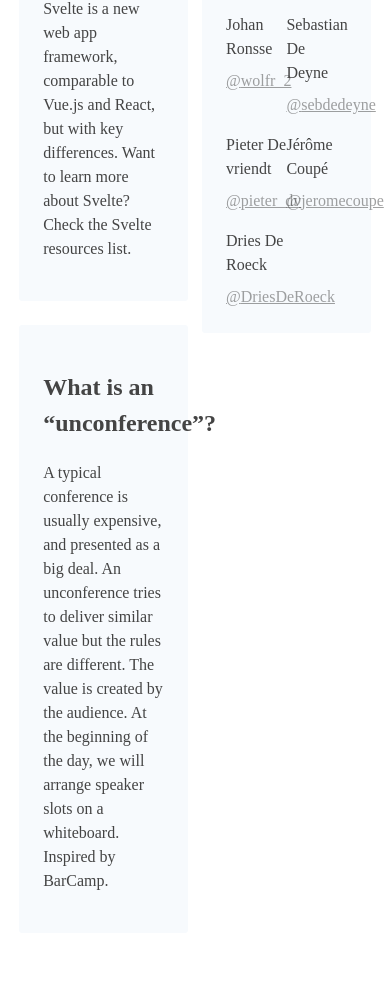
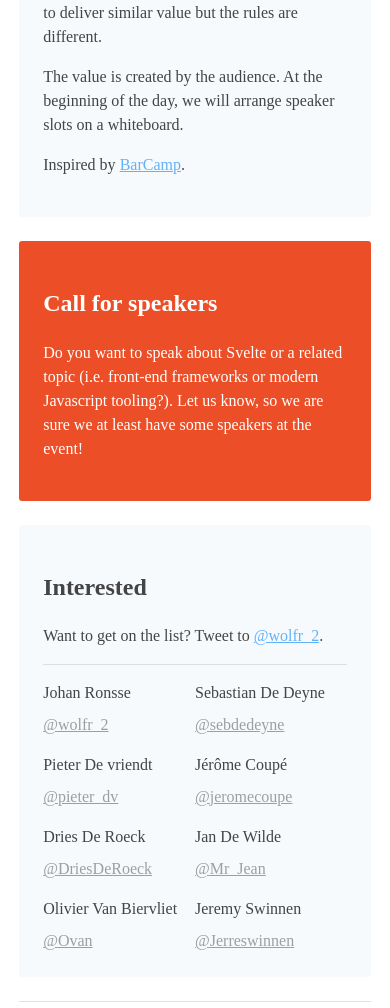
Before and after one commit to mono-company/sveltecamp, a Svelte app: page / in a window 390 px wide. Shown: the part 989-1997 px from the top of the page. Before the commit the page ends 1946 px from the top, so only its background shows below. Built offline with nearby package versions, Linux system fonts and the light colour scheme; a web font is replaced by a local one.

Commit message:
styling + responsiveness

```diff
--- a/src/App.svelte
+++ b/src/App.svelte
@@ -19,6 +19,18 @@
 		{
 			name: "Dries De Roeck",
 			twitter: "DriesDeRoeck"
+		},
+		{
+			name: "Jan De Wilde",
+			twitter: "Mr_Jean"
+		},
+		{
+			name: "Olivier Van Biervliet",
+			twitter: "Ovan"
+		},
+		{
+			name: "Jeremy Swinnen",
+			twitter: "Jerreswinnen"
 		}
 	]
 
@@ -63,18 +75,25 @@
 		margin: 56px 0 36px 0;
 	}
 
-	.header__divider {
+	.divider {
 		height: 1px;
 		background: #C4C4C4;
 		opacity: 0.5;
+	}
+
+	.footer__content {
+		display: flex;
+		justify-content: space-between;
+		margin: 24px 0;
+		color: #444444;
 	}
 	.column {
 		width: 48%;
 	}
 	.list {
+		padding: 0;
+		margin:0;
 		border-radius: 3px;
-		padding: 24px;
-		margin: -16px 0;
 		background: #F7FAFD;
 		list-style: none;
 		display: flex;
@@ -89,17 +108,45 @@
 		margin: 1rem 0 .5rem 0;
 	}
 
-	.list__item a {
+	.link {
+		text-decoration: underline;
+	}
+
+	.link--blue {
+		color: #63B1F9;
+	}
+
+	.link--grey {
 		color: #444444;
-		text-decoration: underline;
 		opacity: 0.5;
+	}
+
+	section {
+		margin-bottom: 24px;
+	}
+
+	@media only screen and (max-width: 960px) {
+		main {
+			flex-wrap: wrap;
+
+		}
+
+		.column {
+			width: 100% !important;
+		}
+	}
+
+	@media only screen and (max-width: 650px) {
+		.footer__content {
+			flex-direction: column;
+		}
 	}
 
 </style>
 
 <header class="header">
 	<img class="header__logo" src="./assets/images/logo.svg" alt="Svelte camp logo">
-	<div class="header__divider"></div>
+	<div class="divider"></div>
 </header>
 
 <main>
@@ -113,14 +160,14 @@
 
 		<Box variant="blue">
 			<h2>What is Svelte anyway?</h2>
-			<p>Svelte is a new web app framework, comparable to Vue.js and React, but with key differences. Want to learn more about Svelte? Check the Svelte resources list.</p>
+			<p>Svelte is a new web app framework, comparable to Vue.js and React, but with key differences. Want to learn more about Svelte? Check the <a class="link link--blue" href="#">Svelte resources list</a>.</p>
 		</Box>
 
 		<Box variant="blue">
 			<h2>What is an “unconference”?</h2>
-			<p>A typical conference is usually expensive, and presented as a big deal. An unconference tries to deliver similar value but the rules are different.
-				The value is created by the audience. At the beginning of the day, we will arrange speaker slots on a whiteboard.
-				Inspired by BarCamp.</p>
+			<p>A typical conference is usually expensive, and presented as a big deal. An unconference tries to deliver similar value but the rules are different.</p>
+			<p>The value is created by the audience. At the beginning of the day, we will arrange speaker slots on a whiteboard.</p>
+			<p>Inspired by <a class="link link--blue" href="http://barcamp.org/w/page/405173/TheRulesOfBarCamp">BarCamp</a>.</p>
 		</Box>
 
 	</div>
@@ -133,17 +180,28 @@
 
 		<Box variant="blue">
 			<h2>Interested</h2>
-			<p>Want to get on the list? Tweet to <a href="https://twitter.com/wolfr_2">@wolfr_2</a>.</p>
-		</Box>
+			<p>Want to get on the list? Tweet to <a class="link link--blue" href="https://twitter.com/wolfr_2">@wolfr_2</a>.</p>
 
-		<ul class="list">
+			<div class="divider"></div>
+
+			<ul class="list">
 			{#each interested as interestedPerson}
 				<li class="list__item">
 					<p>{interestedPerson.name}</p>
-					<a href="https://twitter.com/{interestedPerson.twitter}">@{interestedPerson.twitter}</a>
+					<a class="link link--grey" href="https://twitter.com/{interestedPerson.twitter}">@{interestedPerson.twitter}</a>
 				</li>
 			{/each}
-		</ul>
+			</ul>
+		</Box>
+
 	</div>
 
 </main>
+
+<footer>
+	<div class="divider"></div>
+	<div class="footer__content">
+		<p>A <a class="link link--grey" href="https://mono.company">Mono</a> initiative.</p>
+		<p>Want to organise a local meetup? <a class="link link--grey" href="https://github.com/monocompany2/sveltecamp">Fork this repo.</a></p>
+	</div>
+</footer>
```
